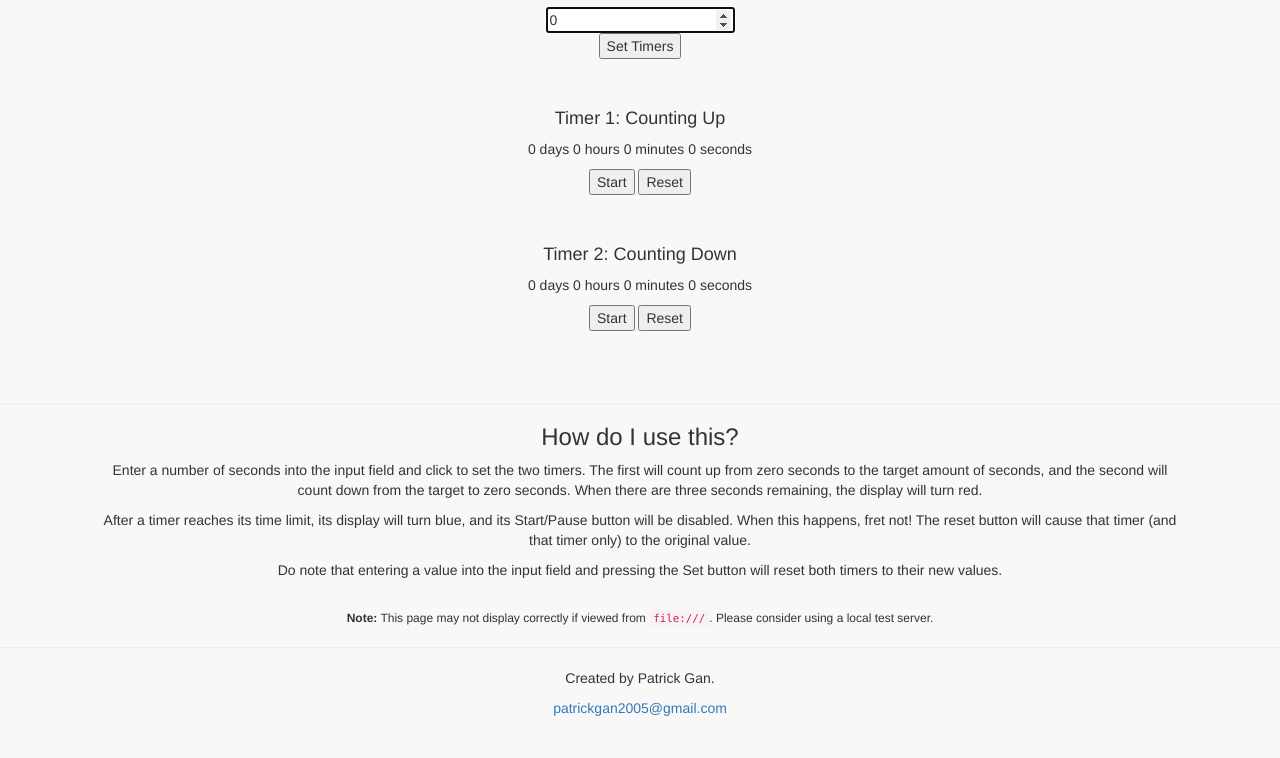
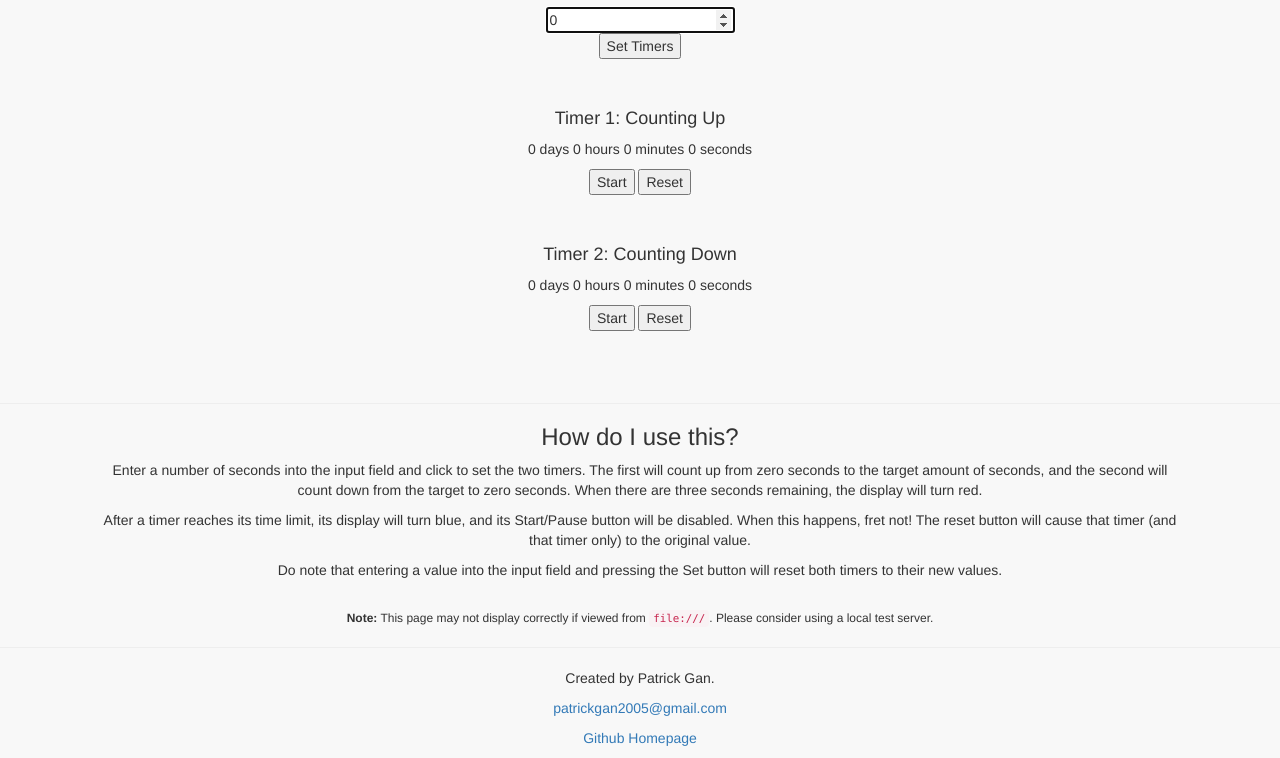
Before and after one commit to patrickgan/patrickgan.github.io, a plain HTML site: page timer.html in a window 1280 px wide. Shown: the part 358-1116 px from the top of the page. Before the commit the page ends 1086 px from the top, so only its background shows below. Drawn offline with nearby package versions, Linux system fonts and the light colour scheme.

Commit message:
Added link to homepage

```diff
--- a/timer.html
+++ b/timer.html
@@ -201,6 +201,7 @@
 	<div id="footer">
 		<p>Created by Patrick Gan.</p>
 		<p><a href="mailto:patrickgan2005@gmail.com">patrickgan2005@gmail.com</a></p>
+		<p><a href="patrickgan.github.io">Github Homepage</a></p>
 	</div>
 </body>
 </html>
```
